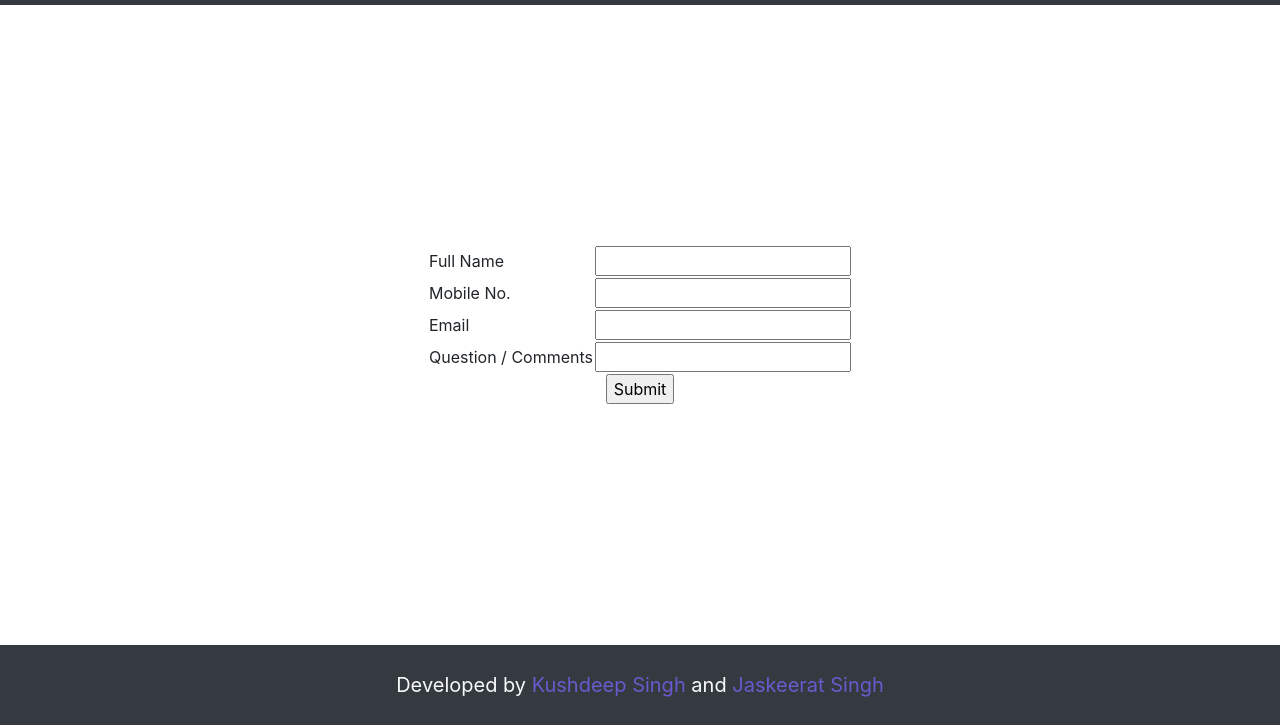
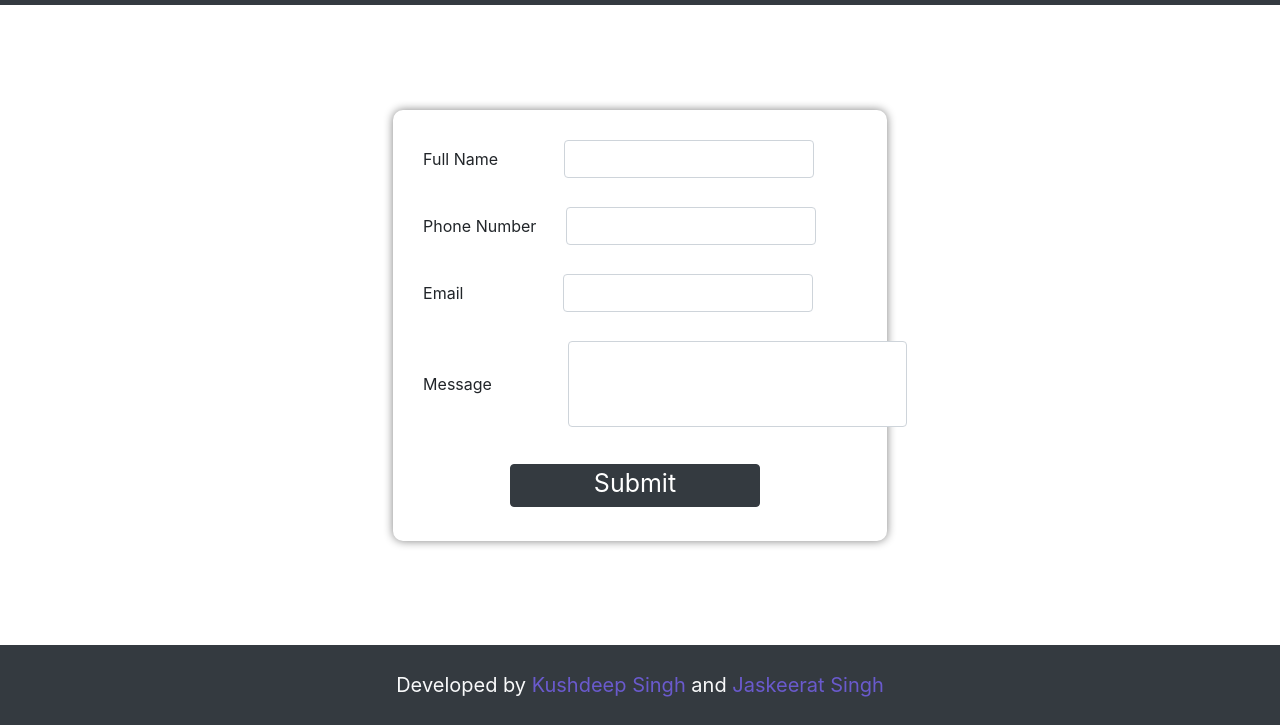
Before and after one commit to kushdeepwalia/webEducation, a plain HTML site: page contact.html in a window 1280 px wide. Shown: the part 75-800 px from the top of the page. Drawn offline with nearby package versions, Linux system fonts and the light colour scheme.

Commit message:
Working Contact.html with validations added

```diff
--- a/contact.html
+++ b/contact.html
@@ -39,31 +39,35 @@
                 </div>
             </div>
         </nav>
-        <div class="form-container">
-            <div class="form">
+        <div class="container-fluid form-container">
+            <div class="row">
+                <div class="form-box">
                     <form autocomplete="off" name="google-sheet" id="submit-form">
-                    <table class="formTable">
-                        <tr>
-                            <td class="field">Full Name</td>
-                            <td><input type="text" name="name" id="name"></td>
-                        </tr>
-                        <tr>
-                            <td class="field">Mobile No.</td>
-                            <td><input type="number" name="mob" id="mob"></td>
-                        </tr>
-                        <tr>
-                            <td class="field">Email</td>
-                            <td><input type="email" name="email" id="email"></td>
-                        </tr>
-                        <tr>
-                            <td class="field">Question / Comments</td>
-                            <td><input type="text" name="msg" id="msg"></td>
-                        </tr>
-                        <tr>
-                            <td colspan="2" align="center"><input type="submit" value="Submit" name="submit" id="submit"></td>
-                        </tr>
-                    </table>
+                        <div class="form-group form-inline">
+                            <label for="Name">Full Name</label> &emsp;
+                            <input type="text" name="Full-Name" id="Name" class="form-control">
+                        </div>
+                        &emsp;&emsp;&emsp;&emsp;&emsp;&emsp;&emsp;&emsp;&ensp;<span class="text-danger" id="name-error"></span>
+                        <div class="form-group form-inline">
+                            <label for="Phone">Phone Number</label> &emsp;
+                            <input type="number" name="Phone" id="Phone" class="form-control">
+                        </div>
+                        &emsp;&emsp;&emsp;&emsp;&emsp;&emsp;&emsp;&emsp;&ensp;<span class="text-danger" id="number-error"></span>
+                        <div class="form-group form-inline">
+                            <label for="Email">Email</label> &emsp;
+                            <input type="email" name="Email-Id" id="Email" class="form-control">
+                        </div>
+                        &emsp;&emsp;&emsp;&emsp;&emsp;&emsp;&emsp;&emsp;&ensp;<span class="text-danger" id="email-error"></span>
+                        <div class="form-group form-inline">
+                            <label for="Message">Message</label> &emsp;
+                            <textarea name="Message" class="form-control" id="Message" cols="29" maxlength="100" rows="3" style="resize: none;"></textarea>
+                        </div>
+                        &emsp;&emsp;&emsp;&emsp;&emsp;&emsp;&emsp;&emsp;&ensp;<span class="text-danger" id="msg-error"></span>
+                        <div class="form-group form-inline button">
+                            <input type="submit" value="Submit" id="submit" class="btn btn-dark">
+                        </div>
                     </form>
+                </div>
             </div>
         </div>
         <footer class="bg-dark text-primary footer">
@@ -81,6 +85,77 @@
             })
           </script> -->
         <script>
+            const contactForm = document.getElementById('submit-form')
+            const Name = document.getElementById('Name')
+            const Email = document.getElementById('Email')
+            const Phone = document.getElementById('Phone')
+            const Message = document.getElementById('Message')
+            var flag = 0,str;
+
+
+            contactForm.addEventListener('submit', (e) =>{
+
+                e.preventDefault()
+                if(Name.value === '' || Name.value === null){
+                    document.getElementById('name-error').innerText = "* Please Enter Valid Name"
+                    Name.style.outline = "2px solid rgb(220 53 69)"
+                    flag = 0;
+                }
+                else
+                {
+                    document.getElementById('name-error').innerText = ""
+                    Name.style.outline = "none"
+                    flag = 1;
+                }
+                Phone.value.toString();
+                var b=Phone.value.length;
+                if(Phone.value === '' || Phone.value === null || b !== 10){
+                    document.getElementById('number-error').innerText = "* Please Enter Valid Phone Number"
+                    Phone.style.outline = "2px solid rgb(220 53 69)"
+                    flag = 0;
+                }
+                else
+                {
+                    document.getElementById('number-error').innerText = ""
+                    Phone.style.outline = "none"
+                    flag = 1;
+                }
+
+                if(Message.value.length === 0 || Message.value.length <= 10){
+                    document.getElementById('msg-error').innerText = "* Please Enter Valid Message"
+                    Message.style.outline = "2px solid rgb(220 53 69)"
+                    flag = 0;
+                }
+                else
+                {
+                    document.getElementById('msg-error').innerText = ""
+                    Message.style.outline = "none"
+                    flag = 1;
+                }
+
+                a=Email.value;
+                f1=a.indexOf('@');
+                f2=a.indexOf('@',f1+1);
+                e1=a.indexOf('.');
+                e2=a.indexOf('.',e1+1);
+                n=a.length;
+
+                if(!(f1>0 && f2==-1 && e1>0 && e2==-1 && f1!=e1+1 && e1!=f1+1 && f1!=n-1 && e1!=n-1))
+                {
+                    document.getElementById('email-error').innerText = "* Please Enter Valid Email"
+                    Email.style.outline = "2px solid rgb(220 53 69)"
+                    flag = 0;
+                }
+                else
+                {
+                    flag = 1;
+                }
+
+                if(flag==0){
+                    e.preventDefault()
+                }
+                else
+                {
                     $("#submit-form").submit((e)=>{
                         e.preventDefault()
                         $.ajax({
@@ -97,6 +172,8 @@
                             }
                         })
                     })
+                }
+            })
         </script>
     </body>
 </html>
--- a/style.css
+++ b/style.css
@@ -136,6 +136,58 @@ section.inactive{
     align-items: center;
 }
 
+.form-box{
+    box-shadow: 0 0 10px grey;
+    padding-left: 30px;
+    padding-right: 40px;
+    padding-top: 25px;
+    padding-bottom: 25px;
+    border-radius: 10px;
+}
+
+.form-group{
+    margin-top: 5px;
+    margin-bottom: unset;
+}
+
+input{
+    width: 250px !important;
+}
+
+.button{
+    width: inherit !important;
+    height: 60px !important;
+    display: flex;
+    justify-content: center;
+}
+
+#submit{
+    width: 150px;
+    height: 43px;
+    padding-top: 0px;
+    font-size: 25px;
+}
+
+#Name{
+    position: relative;
+    left: 50px;
+}
+
+#Email{
+    position: relative;
+    left: 84px;
+}
+
+#Message{
+    position: relative;
+    left: 60px;
+}
+
+#Phone{
+    position: relative;
+    left: 14px;
+}
+
 /* home.html */
 /* .content{
     display: flex;
```
Lines whose indentation alone changed are shown as unchanged.
